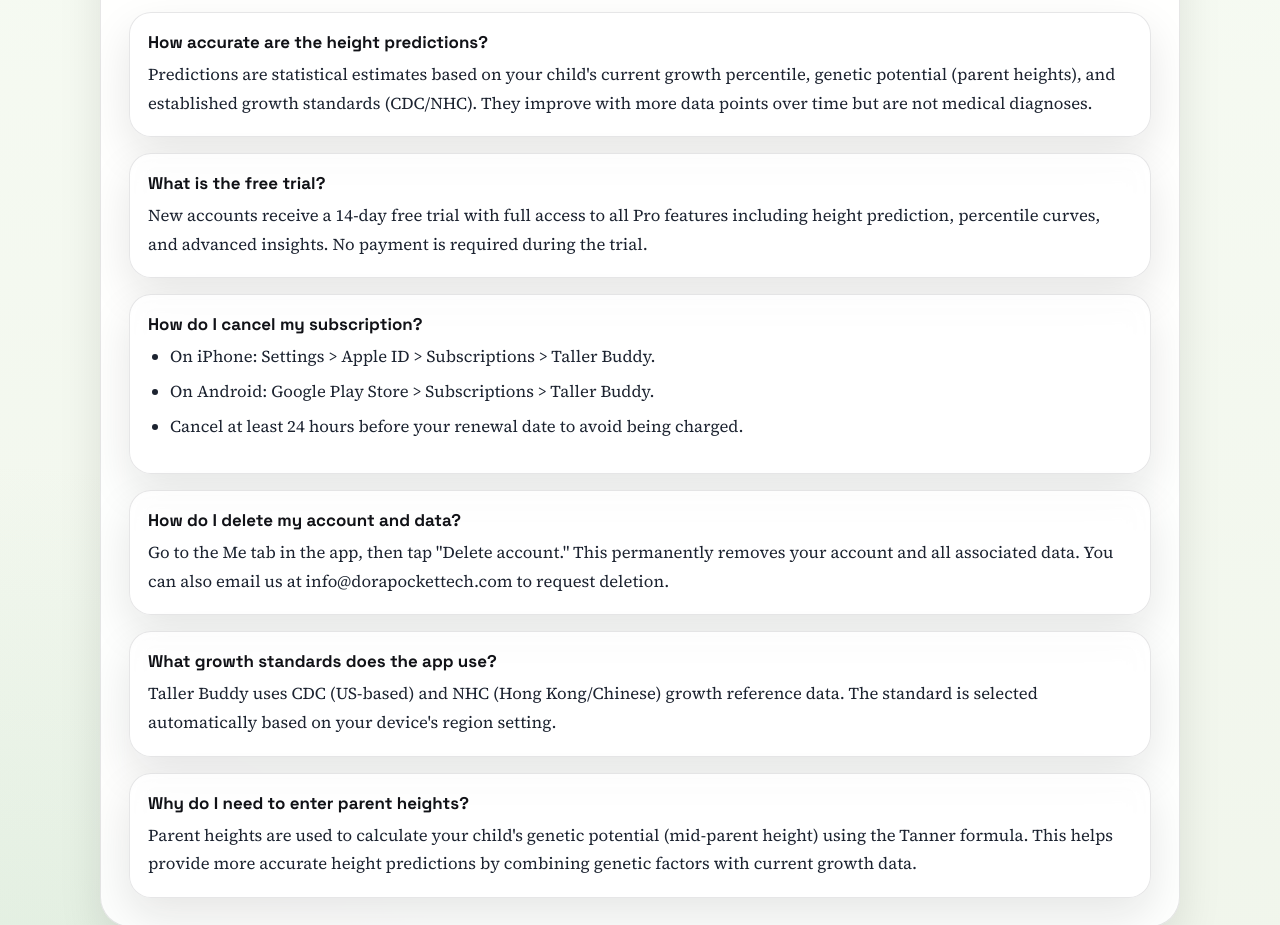
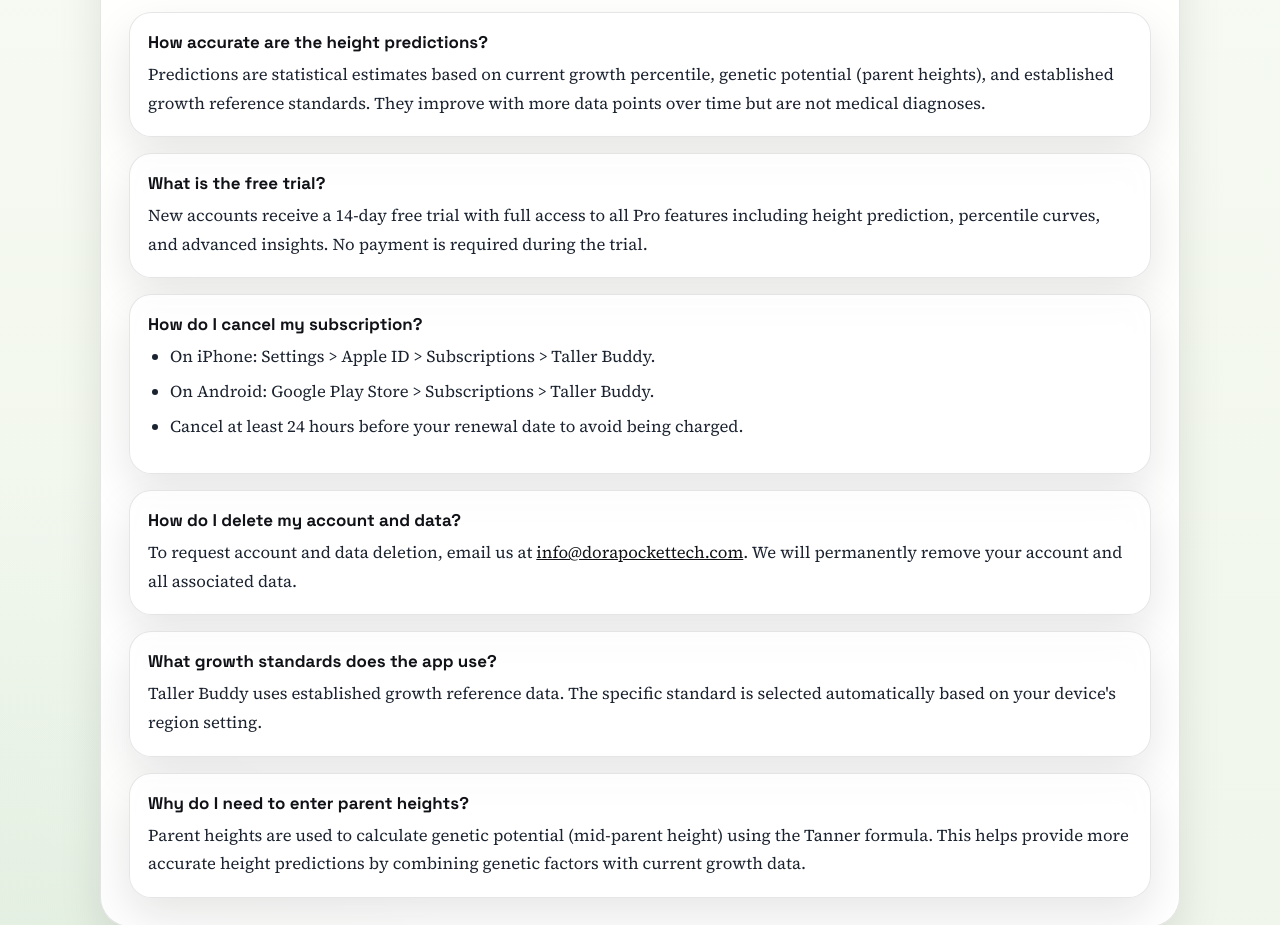
Before and after one commit to dorapocket-tech/dorapocket-tech.github.io, a plain HTML site: page taller-buddy/support.html in a window 1280 px wide. Shown: the part 699-1624 px from the top of the page. Drawn offline with Linux system fonts and the light colour scheme.

Commit message:
Improve the copies

```diff
--- a/taller-buddy/support.html
+++ b/taller-buddy/support.html
@@ -65,10 +65,10 @@
               <div class="faq-question">How accurate are the height predictions?</div>
               <div class="faq-answer">
                 <p>
-                  Predictions are statistical estimates based on your child&apos;s
-                  current growth percentile, genetic potential (parent heights), and
-                  established growth standards (CDC/NHC). They improve with more
-                  data points over time but are not medical diagnoses.
+                  Predictions are statistical estimates based on current growth
+                  percentile, genetic potential (parent heights), and established
+                  growth reference standards. They improve with more data points
+                  over time but are not medical diagnoses.
                 </p>
               </div>
             </div>
@@ -99,10 +99,9 @@
               <div class="faq-question">How do I delete my account and data?</div>
               <div class="faq-answer">
                 <p>
-                  Go to the Me tab in the app, then tap &quot;Delete account.&quot;
-                  This permanently removes your account and all associated data.
-                  You can also email us at info@dorapockettech.com to request
-                  deletion.
+                  To request account and data deletion, email us at
+                  <a href="mailto:info@dorapockettech.com">info@dorapockettech.com</a>.
+                  We will permanently remove your account and all associated data.
                 </p>
               </div>
             </div>
@@ -111,9 +110,9 @@
               <div class="faq-question">What growth standards does the app use?</div>
               <div class="faq-answer">
                 <p>
-                  Taller Buddy uses CDC (US-based) and NHC (Hong Kong/Chinese)
-                  growth reference data. The standard is selected automatically
-                  based on your device&apos;s region setting.
+                  Taller Buddy uses established growth reference data. The
+                  specific standard is selected automatically based on your
+                  device&apos;s region setting.
                 </p>
               </div>
             </div>
@@ -122,10 +121,10 @@
               <div class="faq-question">Why do I need to enter parent heights?</div>
               <div class="faq-answer">
                 <p>
-                  Parent heights are used to calculate your child&apos;s genetic
-                  potential (mid-parent height) using the Tanner formula. This helps
-                  provide more accurate height predictions by combining genetic
-                  factors with current growth data.
+                  Parent heights are used to calculate genetic potential
+                  (mid-parent height) using the Tanner formula. This helps provide
+                  more accurate height predictions by combining genetic factors
+                  with current growth data.
                 </p>
               </div>
             </div>
```
Also changed, not shown: taller-buddy/index.html (+7 -7 lines), taller-buddy/privacy.html (+8 -7 lines), taller-buddy/terms.html (+9 -7 lines).
